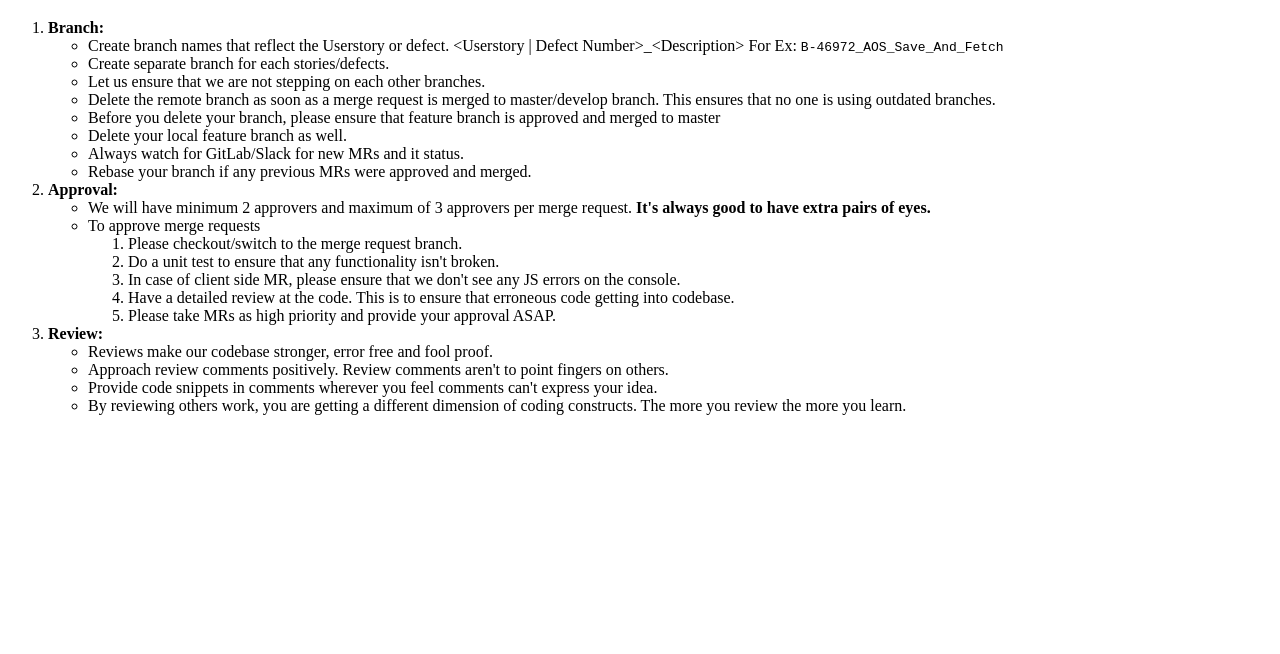
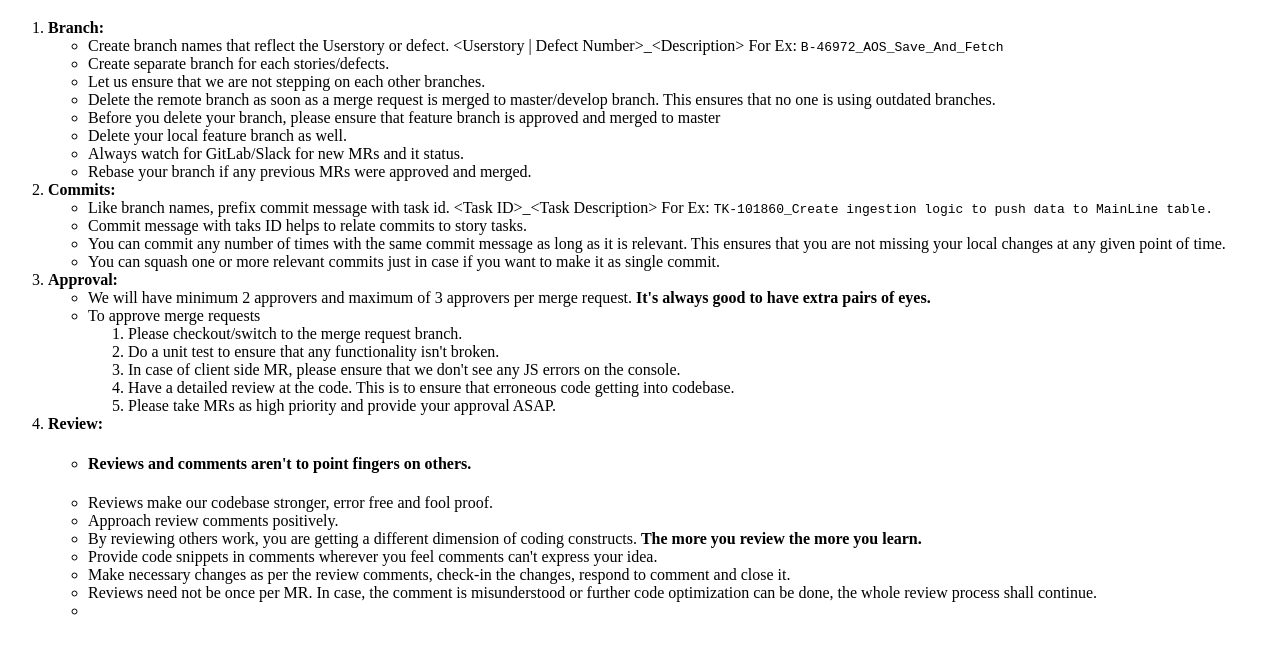
Before and after one commit to srajkumarms/git-demo, a plain HTML site: page use-cases/best-practices.html in a window 1280 px wide. Shown: the part 82-736 px from the top of the page. Drawn offline with Linux system fonts and the light colour scheme.

Commit message:
best practices changed
best practices changed

```diff
--- a/use-cases/best-practices.html
+++ b/use-cases/best-practices.html
@@ -46,6 +46,24 @@
       </ul>
     </li>
     <li>
+      <b>Commits:</b>
+      <ul>
+        <li>
+          Like branch names, prefix commit message with task id. &lt;Task ID&gt;_&lt;Task Description&gt;
+          For Ex: <code>TK-101860_Create ingestion logic to push data to MainLine table.</code>
+        </li>
+        <li>
+          Commit message with taks ID helps to relate commits to story tasks.
+        </li>
+        <li>
+          You can commit any number of times with the same commit message as long as it is relevant. This ensures that you are not missing your local changes at any given point of time.
+        </li>
+        <li>
+          You can squash one or more relevant commits just in case if you want to make it as single commit.
+        </li>
+      </ul>
+    </li>
+    <li>
       <b>Approval:</b>
       <ul>
         <li>
@@ -77,16 +95,28 @@
       <b>Review:</b>
       <ul>
         <li>
+          <h4>Reviews and comments aren't to point fingers on others.</h4>
+        </li>
+        <li>
           Reviews make our codebase stronger, error free and fool proof.
         </li>
         <li>
-          Approach review comments positively. Review comments aren't to point fingers on others.
+          Approach review comments positively.
+        </li>
+        <li>
+          By reviewing others work, you are getting a different dimension of coding constructs. <b>The more you review the more you learn.</b>
         </li>
         <li>
           Provide code snippets in comments wherever you feel comments can't express your idea.
         </li>
         <li>
-          By reviewing others work, you are getting a different dimension of coding constructs. The more you review the more you learn.
+          Make necessary changes as per the review comments, check-in the changes, respond to comment and close it.
+        </li>
+        <li>
+          Reviews need not be once per MR. In case, the comment is misunderstood or further code optimization can be done, the whole review process shall continue.
+        </li>
+        <li>
+
         </li>
       </ul>
     </li>
```
